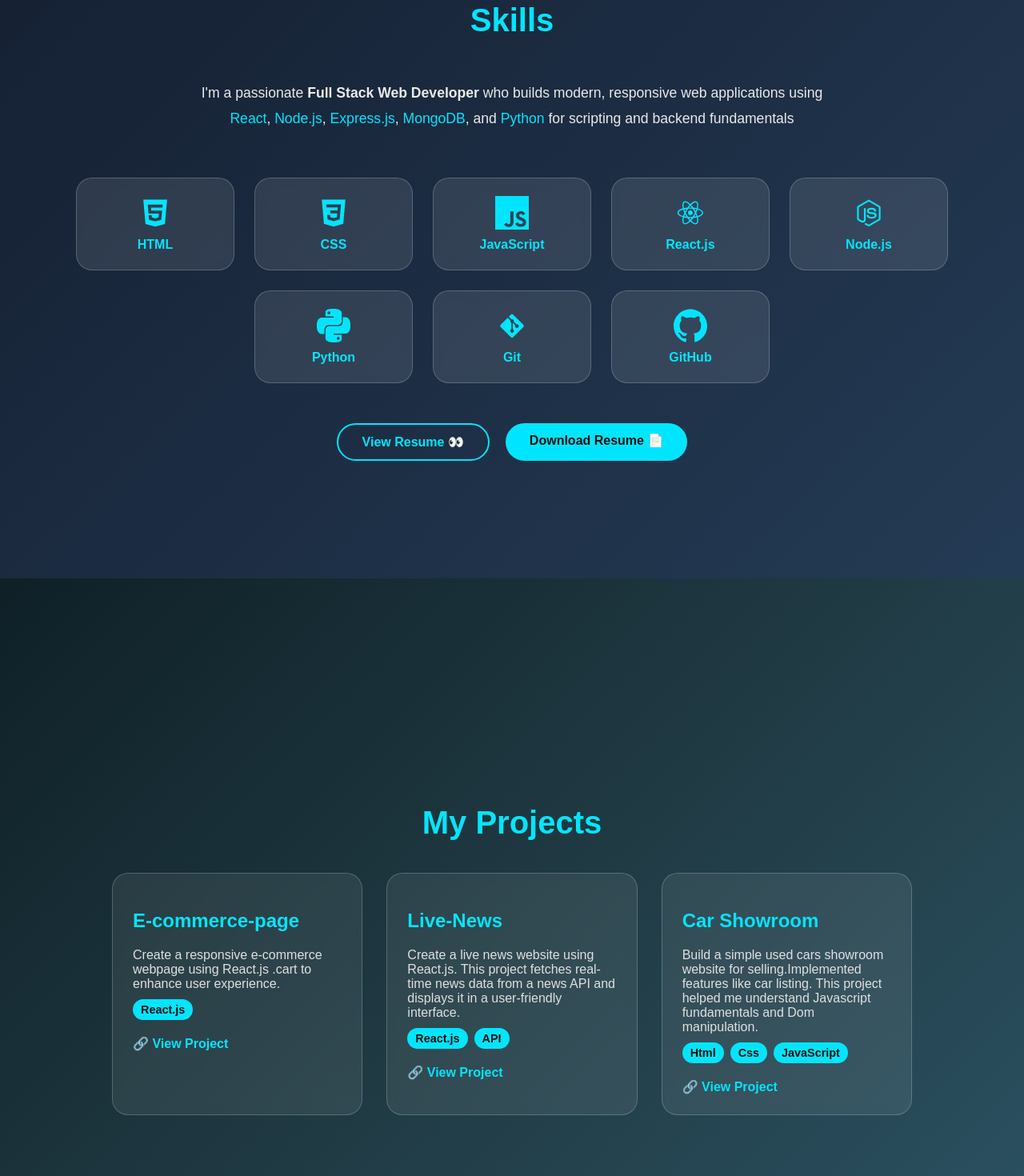
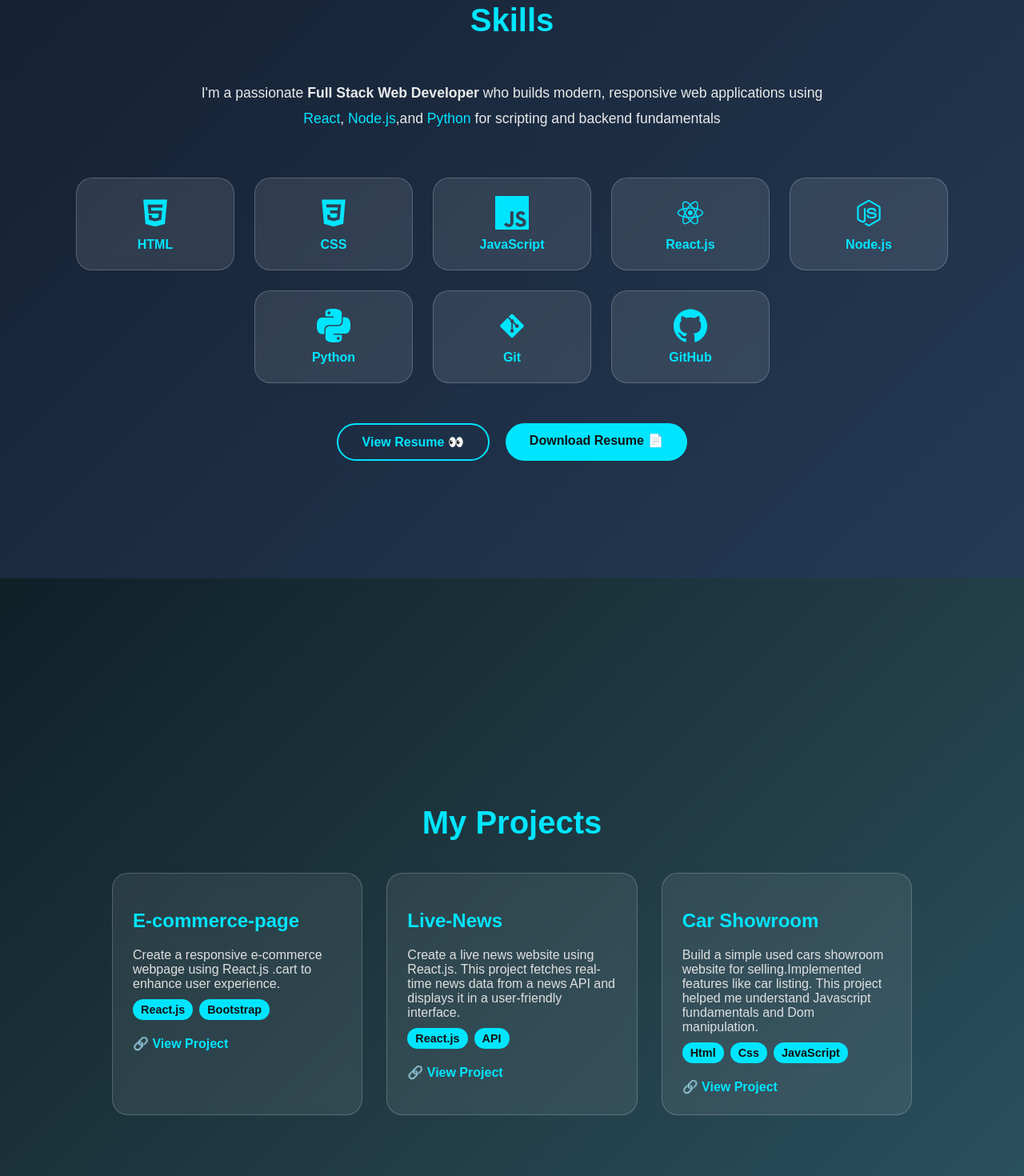
Before and after one commit to bharathganesh45/Bharath-portfolio, a React (Create React App) app: page / in a window 1280 px wide. Shown: the part 1120-2590 px from the top of the page at 80% size. Built offline with nearby package versions, Linux system fonts and the light colour scheme.

Commit message:
Update portfolio components and add resume

```diff
--- a/src/components/Project.jsx
+++ b/src/components/Project.jsx
@@ -8,7 +8,7 @@ function ProjectsSection() {
       title: "E-commerce-page",
       description:
         "Create a responsive e-commerce webpage using React.js .cart to enhance user experience.",
-      tech: ["React.js"],
+      tech: ["React.js", "Bootstrap"],
       link: "",
     },
     {
--- a/src/components/Skills.jsx
+++ b/src/components/Skills.jsx
@@ -67,9 +67,9 @@ function SkillSection() {
         I'm a passionate <b>Full Stack Web Developer</b> who builds modern,
         responsive web applications using
         <span style={{ color: "#00e5ff" }}> React</span>,
-        <span style={{ color: "#00e5ff" }}> Node.js</span>,
-        <span style={{ color: "#00e5ff" }}> Express.js</span>,
-        <span style={{ color: "#00e5ff" }}> MongoDB</span>, and
+        <span style={{ color: "#00e5ff" }}> Node.js</span>,and
+
+
         <span style={{ color: "#00e5ff" }}> Python</span>   for scripting and backend fundamentals
 
       </motion.p>
@@ -131,7 +131,7 @@ function SkillSection() {
 >
   {/* View Resume */}
   <motion.a
-    href="/bharath.resume.pdf"
+    href="/Bharathjs.resume.pdf"
     target="_blank"
     rel="noopener noreferrer"
     whileHover={{ scale: 1.1, boxShadow: "0 0 15px #00e5ff" }}
@@ -151,7 +151,7 @@ function SkillSection() {
 
   {/* Download Resume */}
   <motion.a
-    href="/bharath.resume.pdf"
+    href="/Bharathjs.resume.pdf"
     download="Bharath_Ganesh_Resume.pdf"
     whileHover={{ scale: 1.1, boxShadow: "0 0 15px #00e5ff" }}
     whileTap={{ scale: 0.95 }}
```
Also changed, not shown: 1 other file (tests, documents, lock files or other folders).
